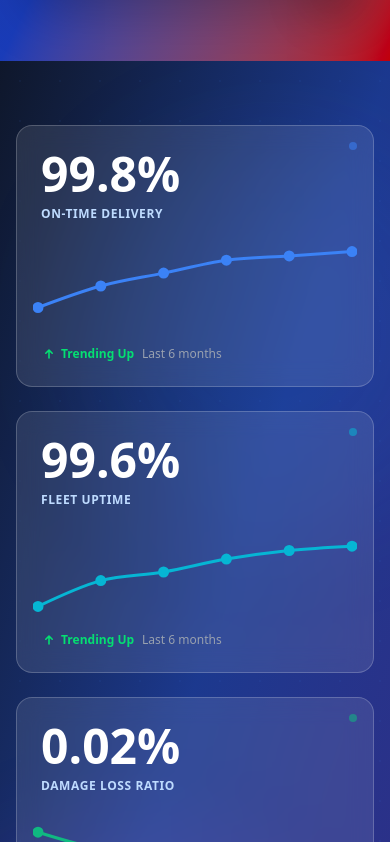
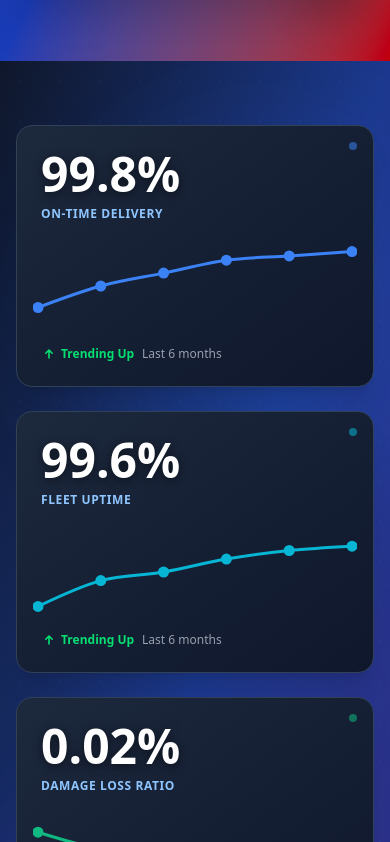
Before and after one commit to ff5hg5jrbj-code/milebridge-enterprise, a Next.js app: page / in a window 390 px wide. Shown: the part 822-1664 px from the top of the page. Built offline with nearby package versions, Linux system fonts and the light colour scheme.

Commit message:
Fix Firefox mobile rendering: Replace transparent backgrounds with solid gradients

```diff
--- a/components/StatsCounter.tsx
+++ b/components/StatsCounter.tsx
@@ -75,15 +75,15 @@ function StatCard({ stat }: { stat: StatData }) {
       {/* Glow Effect */}
       <div className="absolute inset-0 bg-gradient-to-br from-blue-500/20 to-purple-500/20 rounded-2xl blur-xl opacity-0 group-hover:opacity-100 transition-opacity duration-500"></div>
 
-      {/* Card */}
-      <div className="relative bg-white/10 backdrop-blur-md rounded-2xl p-6 border border-white/20 hover:border-white/40 transition-all duration-300">
+      {/* Card - FIXED: Solid background instead of transparent for Firefox */}
+      <div className="relative bg-gradient-to-br from-slate-800 to-slate-900 rounded-2xl p-6 border border-slate-700 hover:border-blue-500 transition-all duration-300 shadow-xl">
 
-        {/* Top: Number */}
+        {/* Top: Number - FIXED: Better text contrast */}
         <div className="mb-4">
-          <div className="text-5xl md:text-6xl font-bold text-white mb-2">
+          <div className="text-5xl md:text-6xl font-bold text-white mb-2" style={{ textShadow: '0 2px 10px rgba(0,0,0,0.5)' }}>
             {stat.value}
           </div>
-          <div className="text-blue-200 text-xs md:text-sm font-semibold tracking-wider uppercase">
+          <div className="text-blue-300 text-xs md:text-sm font-semibold tracking-wider uppercase">
             {stat.label}
           </div>
         </div>
```
